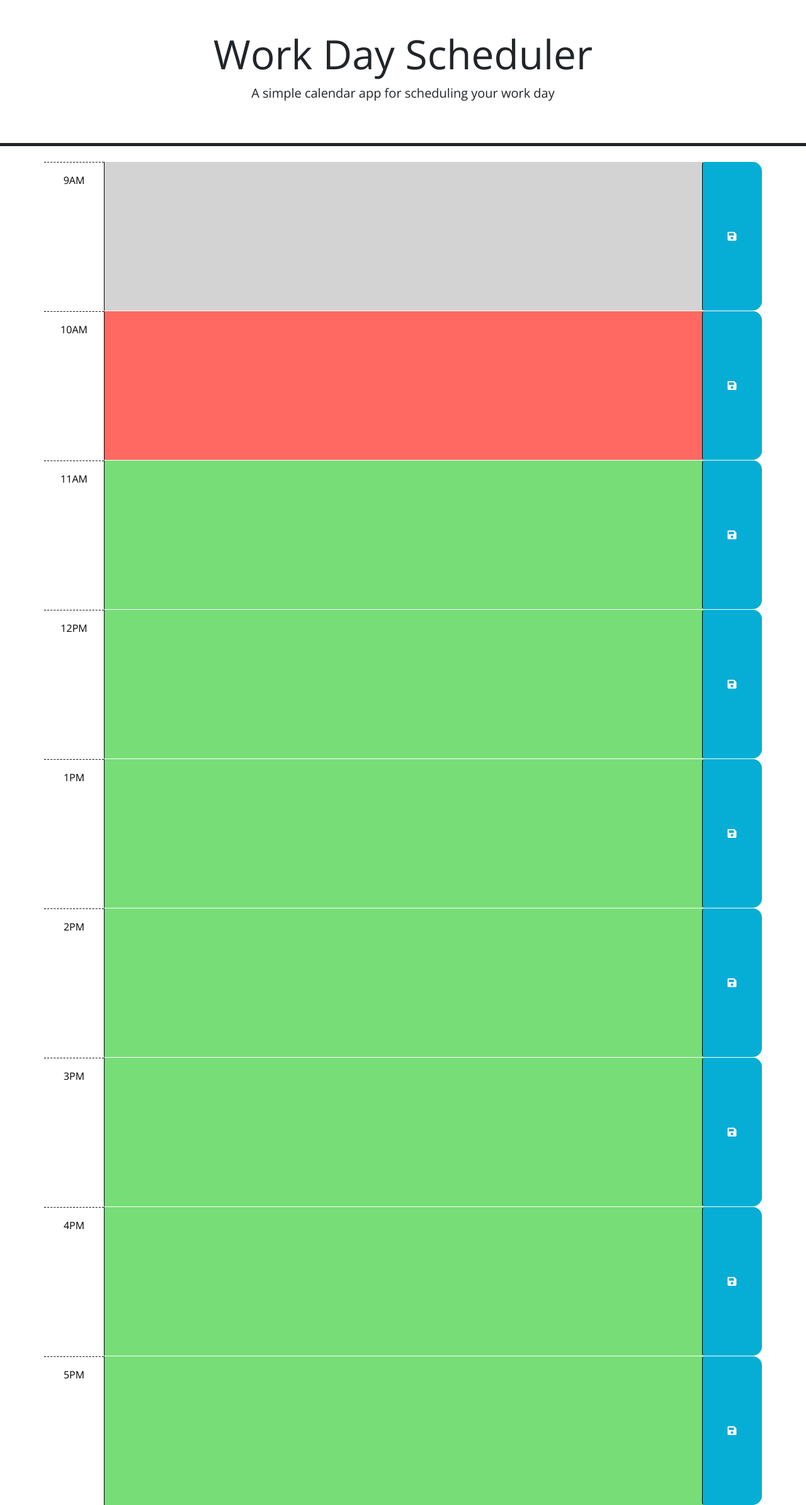
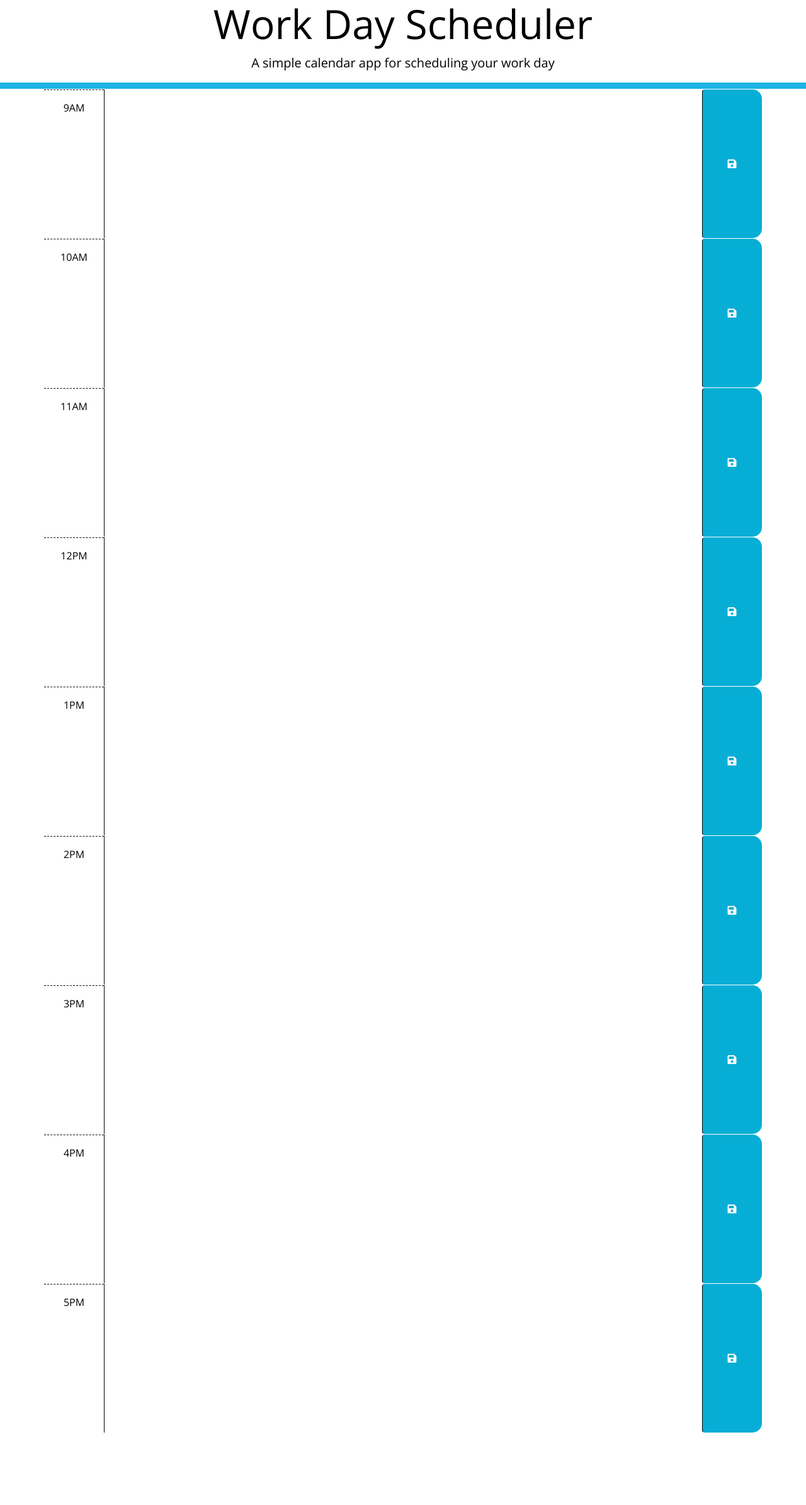
Before and after one commit to ssimmons122/05-work-scheduler, a plain HTML site: page index.html in a window 1280 px wide. Shown: the whole page at 63% size. After the commit the page ends 2274 px from the top, so only its background shows below. Drawn offline with nearby package versions, Linux system fonts and the light colour scheme.

Commit message:
clean up html, more js, current day needs work

```diff
--- a/index.html
+++ b/index.html
@@ -1,5 +1,5 @@
 <!DOCTYPE html>
-<html lang="en">
+<html lang="en-US">
   <head>
     <meta charset="UTF-8" />
     <meta name="viewport" content="width=device-width, initial-scale=1.0" />
@@ -19,7 +19,7 @@
   </head>
 
   <body>
-    <header class="p-5 mb-4 border-5 border-bottom border-dark text-center">
+    <header class="jumbotron text-center">
       <h1 class="display-3">Work Day Scheduler</h1>
       <p class="lead">A simple calendar app for scheduling your work day</p>
       <p id="currentDay" class="lead"></p>
@@ -38,78 +38,60 @@
         -->
     <div class="container">
       <!-- Example of a past time block. The "past" class adds a gray background color. -->
-      <div id="hour-9" class="row time-block past">
+      <div id="hour-9" class="row time-block">
         <div class="col-2 col-md-1 hour text-center py-3">9AM</div>
         <textarea class="col-8 col-md-10 description" rows="9"> </textarea>
-        <button class="btn saveBtn col-md-1" aria-label="save">
-          <i class="fas fa-save" aria-hidden="true"></i>
-        </button>
+        <button class="btn saveBtn col-md-1"><i class="fas fa-save"></i></button>
       </div>
 
       <!-- Example of a a present time block. The "present" class adds a red background color. -->
-      <div id="hour-10" class="row time-block present">
+      <div id="hour-10" class="row time-block">
         <div class="col-2 col-md-1 hour text-center py-3">10AM</div>
         <textarea class="col-8 col-md-10 description" rows="9"> </textarea>
-        <button class="btn saveBtn col-md-1" aria-label="save">
-          <i class="fas fa-save" aria-hidden="true"></i>
-        </button>
+        <button class="btn saveBtn col-md-1"><i class="fas fa-save"></i></button>
       </div>
 
       <!-- Example of a future time block. The "future" class adds a green background color. -->
-      <div id="hour-11" class="row time-block future">
+      <div id="hour-11" class="row time-block">
         <div class="col-2 col-md-1 hour text-center py-3">11AM</div>
         <textarea class="col-8 col-md-10 description" rows="9"> </textarea>
-        <button class="btn saveBtn col-md-1" aria-label="save">
-          <i class="fas fa-save" aria-hidden="true"></i>
-        </button>
+        <button class="btn saveBtn col-md-1"><i class="fas fa-save"></i></button>
       </div>
 
-      <div id="hour-12" class="row time-block future">
+      <div id="hour-12" class="row time-block">
         <div class="col-2 col-md-1 hour text-center py-3">12PM</div>
         <textarea class="col-8 col-md-10 description" rows="9"> </textarea>
-        <button class="btn saveBtn col-md-1" aria-label="save">
-          <i class="fas fa-save" aria-hidden="true"></i>
-        </button>
+        <button class="btn saveBtn col-md-1"><i class="fas fa-save"></i></button>
       </div>
 
-      <div id="hour-13" class="row time-block future">
+      <div id="hour-13" class="row time-block">
         <div class="col-2 col-md-1 hour text-center py-3">1PM</div>
         <textarea class="col-8 col-md-10 description" rows="9"> </textarea>
-        <button class="btn saveBtn col-md-1" aria-label="save">
-          <i class="fas fa-save" aria-hidden="true"></i>
-        </button>
+        <button class="btn saveBtn col-md-1"><i class="fas fa-save"></i></button>
       </div>
 
-      <div id="hour-14" class="row time-block future">
+      <div id="hour-14" class="row time-block">
         <div class="col-2 col-md-1 hour text-center py-3">2PM</div>
         <textarea class="col-8 col-md-10 description" rows="9"> </textarea>
-        <button class="btn saveBtn col-md-1" aria-label="save">
-          <i class="fas fa-save" aria-hidden="true"></i>
-        </button>
+        <button class="btn saveBtn col-md-1"><i class="fas fa-save"></i></button>
       </div>
 
-      <div id="hour-15" class="row time-block future">
+      <div id="hour-15" class="row time-block">
         <div class="col-2 col-md-1 hour text-center py-3">3PM</div>
         <textarea class="col-8 col-md-10 description" rows="9"> </textarea>
-        <button class="btn saveBtn col-md-1" aria-label="save">
-          <i class="fas fa-save" aria-hidden="true"></i>
-        </button>
+        <button class="btn saveBtn col-md-1"><i class="fas fa-save"></i></button>
       </div>
 
-      <div id="hour-16" class="row time-block future">
+      <div id="hour-16" class="row time-block">
         <div class="col-2 col-md-1 hour text-center py-3">4PM</div>
         <textarea class="col-8 col-md-10 description" rows="9"> </textarea>
-        <button class="btn saveBtn col-md-1" aria-label="save">
-          <i class="fas fa-save" aria-hidden="true"></i>
-        </button>
+        <button class="btn saveBtn col-md-1"><i class="fas fa-save"></i></button>
       </div>
 
-      <div id="hour-17" class="row time-block future">
+      <div id="hour-17" class="row time-block">
         <div class="col-2 col-md-1 hour text-center py-3">5PM</div>
         <textarea class="col-8 col-md-10 description" rows="9"> </textarea>
-        <button class="btn saveBtn col-md-1" aria-label="save">
-          <i class="fas fa-save" aria-hidden="true"></i>
-        </button>
+        <button class="btn saveBtn col-md-1"><i class="fas fa-save"></i></button>
       </div>
 
 
--- a/script.js
+++ b/script.js
@@ -1,15 +1,58 @@
-// Wrap all code that interacts with the DOM in a call to jQuery to ensure that
-// the code isn't run until the browser has finished rendering all the elements
-// in the html.
-$(document).ready(function() {
+// html and css first
+
 
 // TODO: Add code to display the current date in the header of the page.
 //$("#today").text(moment().format(MMMM, D, YYYY));
 $("#currentDay").text(moment().format("MMMM D YYYY"));
+$(document).readyfunction () {
+//saveBtn
+$(".saveBtn").on("click", function () {
 
-  var value = $(this).siblings('.description').val();
-    var time = $(this).parent().attr('id');
-  // TODO: Add a listener for click events on the save button. This code should
+  var value = $(this).siblings(".description").val();
+    var time = $(this).parent().attr("id");
+
+    localStorage.setItem(time, value);
+})
+}
+  //local storage data
+  $("#hour-9 .description").val(localStorage.getItem("hour-9"));
+  $("#hour-10 .description").val(localStorage.getItem("hour-10"));
+  $("#hour-11 .description").val(localStorage.getItem("hour-11"));
+  $("#hour-12 .description").val(localStorage.getItem("hour-12"));
+  $("#hour-13 .description").val(localStorage.getItem("hour-13"));
+  $("#hour-14 .description").val(localStorage.getItem("hour-14"));
+  $("#hour-15 .description").val(localStorage.getItem("hour-15"));
+  $("#hour-16 .description").val(localStorage.getItem("hour-16"));
+  $("#hour-17 .description").val(localStorage.getItem("hour-17"));
+
+
+function timeTracker() {
+  //number of hours.
+  var currentTime = moment().hour();
+
+  //loop over time blocks
+  $(".time-block").each(function () {
+    var blockHour = parseInt($(this).attr("id").split("-")[1]);
+
+    //if the current hour is greater than the block hour, add the past class
+    if (blockHour > currentTime) {
+      $(this).addClass("past");
+    }
+
+    //if the current hour is less than the block hour, add the present class
+    else if (blockHour === currentTime) {
+      $(this).addClass("present");
+    }
+
+    //if the current hour is equal to the block hour, add the present class
+    else {
+      $(this).addClass("future");
+    }
+    timeTracker(); //game on
+  });
+}
+
+    // TODO: Add a listener for click events on the save button. This code should
   // use the id in the containing time-block as a key to save the user input in
   // local storage. HINT: What does `this` reference in the click listener
   // function? How can DOM traversal be used to get the "hour-x" id of the
@@ -26,5 +69,3 @@ $("#currentDay").text(moment().format("MMMM D YYYY"));
   // the values of the corresponding textarea elements. HINT: How can the id
   // attribute of each time-block be used to do this?
   //
-
-)}
--- a/style.css
+++ b/style.css
@@ -10,6 +10,14 @@ textarea {
   color: #000000;
   border-left: 1px solid black;
   padding: 10px;
+}
+
+.jumbotron {
+  text-align: center;
+  background-color: transparent;
+  color: black;
+  border-radius: 0;
+  border-bottom: 10px solid #1fb3e4;
 }
 
 #today {
```
